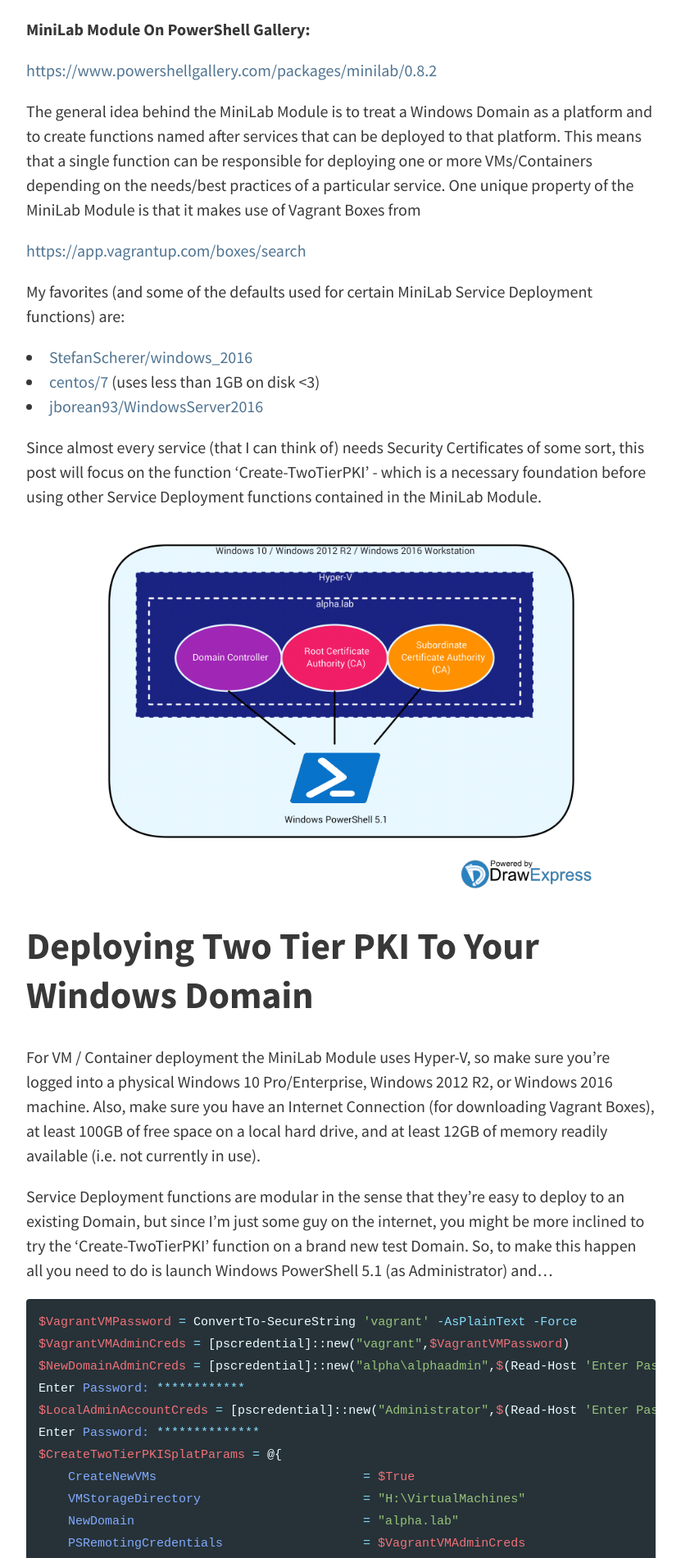
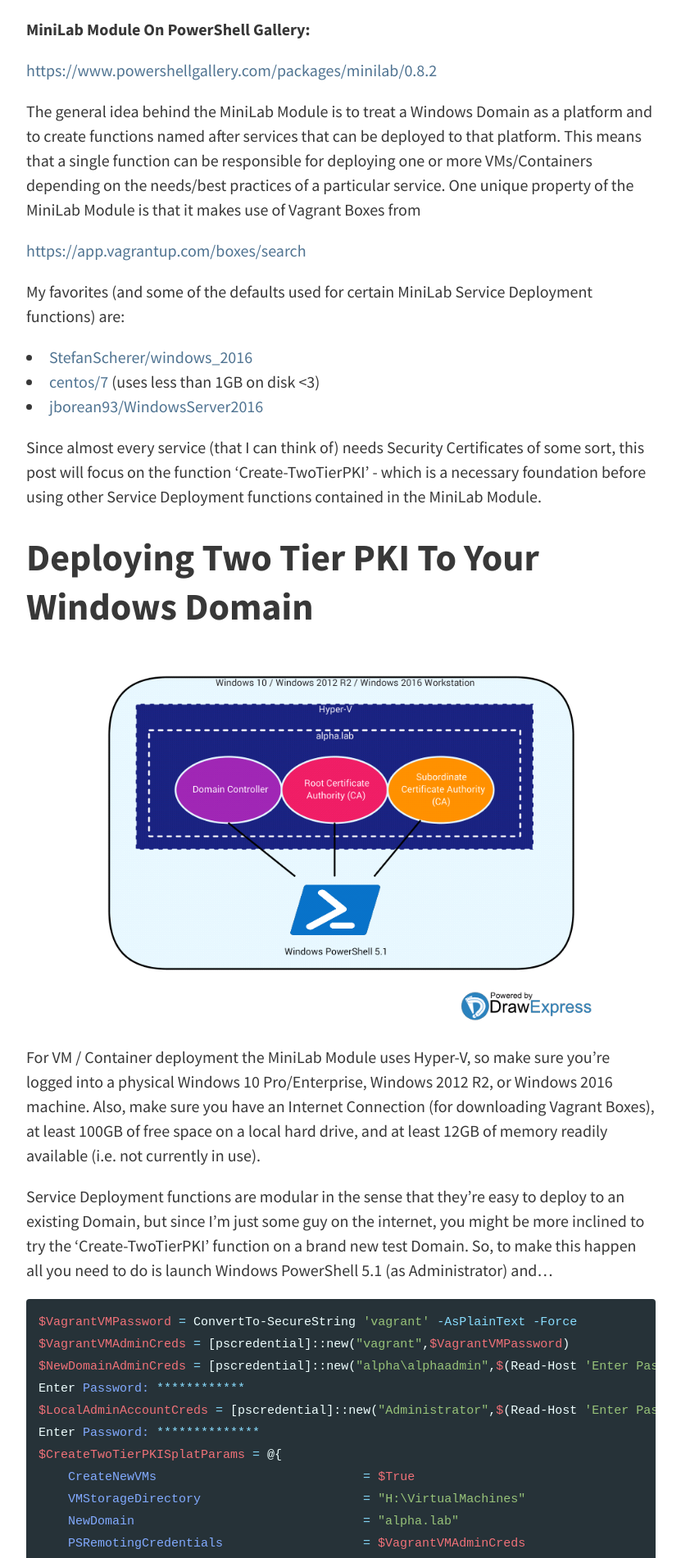
Before and after one commit to pldmgg/pldmgg.github.io, a Jekyll site: the page built from _posts/2018-06-02-MiniLab.md, in a window 1280 px wide. Shown: the part 740-2641 px from the top of the page at 82% size, without its empty margins (224-1055 px from the left). Built offline with Jekyll 4.4.1, drawn with Linux system fonts in a browser that asks for light colours.

```diff
--- a/_posts/2018-06-02-MiniLab.md
+++ b/_posts/2018-06-02-MiniLab.md
@@ -31,9 +31,9 @@ My favorites (and some of the defaults used for certain MiniLab Service Deployme
 
 Since almost every service (that I can think of) needs Security Certificates of some sort, this post will focus on the function 'Create-TwoTierPKI' - which is a necessary foundation before using other Service Deployment functions contained in the MiniLab Module.
 
+# Deploying Two Tier PKI To Your Windows Domain
+
 ![Solution Components]({{ site.baseurl }}/assets/img/pexels/MiniLab.png)
-
-# Deploying Two Tier PKI To Your Windows Domain
 
 For VM / Container deployment the MiniLab Module uses Hyper-V, so make sure you're logged into a physical Windows 10 Pro/Enterprise, Windows 2012 R2, or Windows 2016 machine. Also, make sure you have an Internet Connection (for downloading Vagrant Boxes), at least 100GB of free space on a local hard drive, and at least 12GB of memory readily available (i.e. not currently in use).
 
```
